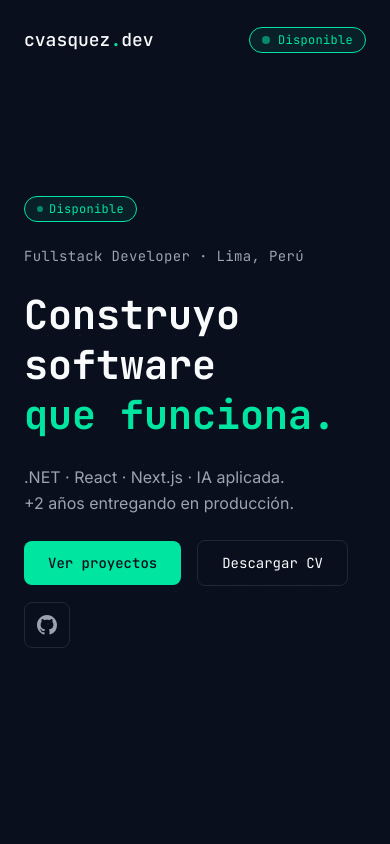
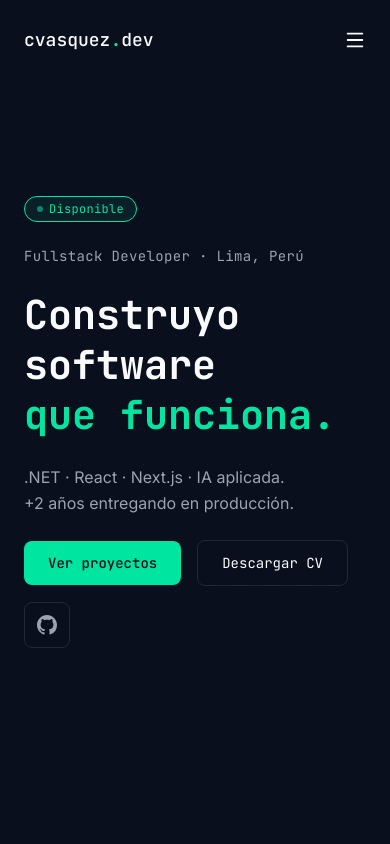
Before and after one commit to Carlou134/portfolio-nextjs, a Next.js app: page / in a window 390 px wide. Shown: the top 844 px of the page. Built offline with nearby package versions, Linux system fonts and the light colour scheme.

Commit message:
feat: hacer responsive el sitio web

```diff
--- a/components/Navbar.tsx
+++ b/components/Navbar.tsx
@@ -1,9 +1,12 @@
 'use client';
 
 import { useEffect, useState } from 'react';
+import { Menu, X } from 'lucide-react';
+import Link from 'next/link';
 
 export default function Navbar() {
   const [scrolled, setScrolled] = useState(false);
+  const [mobileOpen, setMobileOpen] = useState(false);
 
   useEffect(() => {
     const handleScroll = () => setScrolled(window.scrollY > 0);
@@ -21,7 +24,7 @@ export default function Navbar() {
   return (
     <header
       className={`fixed top-0 left-0 right-0 z-50 transition-all duration-300 ${
-        scrolled ? 'backdrop-blur-md bg-bg-primary/80' : 'bg-transparent'
+        scrolled || mobileOpen ? 'backdrop-blur-md bg-bg-primary/80' : 'bg-transparent'
       }`}
     >
       <nav className="max-w-6xl mx-auto px-6 h-20 flex justify-between items-center">
@@ -39,11 +42,39 @@ export default function Navbar() {
           ))}
         </ul>
 
-        <span className="badge-green inline-flex items-center gap-2">
-          <span className="w-2 h-2 rounded-full bg-accent-green animate-pulse" />
-          Disponible
-        </span>
+        <div className="flex items-center gap-3">
+          <span className="badge-green hidden sm:inline-flex items-center gap-2">
+            <span className="w-2 h-2 rounded-full bg-accent-green animate-pulse" />
+            Disponible
+          </span>
+
+          <button
+            type="button"
+            className="md:hidden p-2 -mr-2 text-text-primary"
+            onClick={() => setMobileOpen((v) => !v)}
+            aria-label={mobileOpen ? 'Cerrar menú' : 'Abrir menú'}
+            aria-expanded={mobileOpen}
+          >
+            {mobileOpen ? <X size={22} /> : <Menu size={22} />}
+          </button>
+        </div>
       </nav>
+
+      {mobileOpen && (
+        <ul className="md:hidden flex flex-col px-6 pb-4 border-t border-border">
+          {navLinks.map((item) => (
+            <li key={item.href}>
+              <Link
+                href={item.href}
+                onClick={() => setMobileOpen(false)}
+                className="nav-link block py-3"
+              >
+                {item.label}
+              </Link>
+            </li>
+          ))}
+        </ul>
+      )}
     </header>
   );
 }
```
